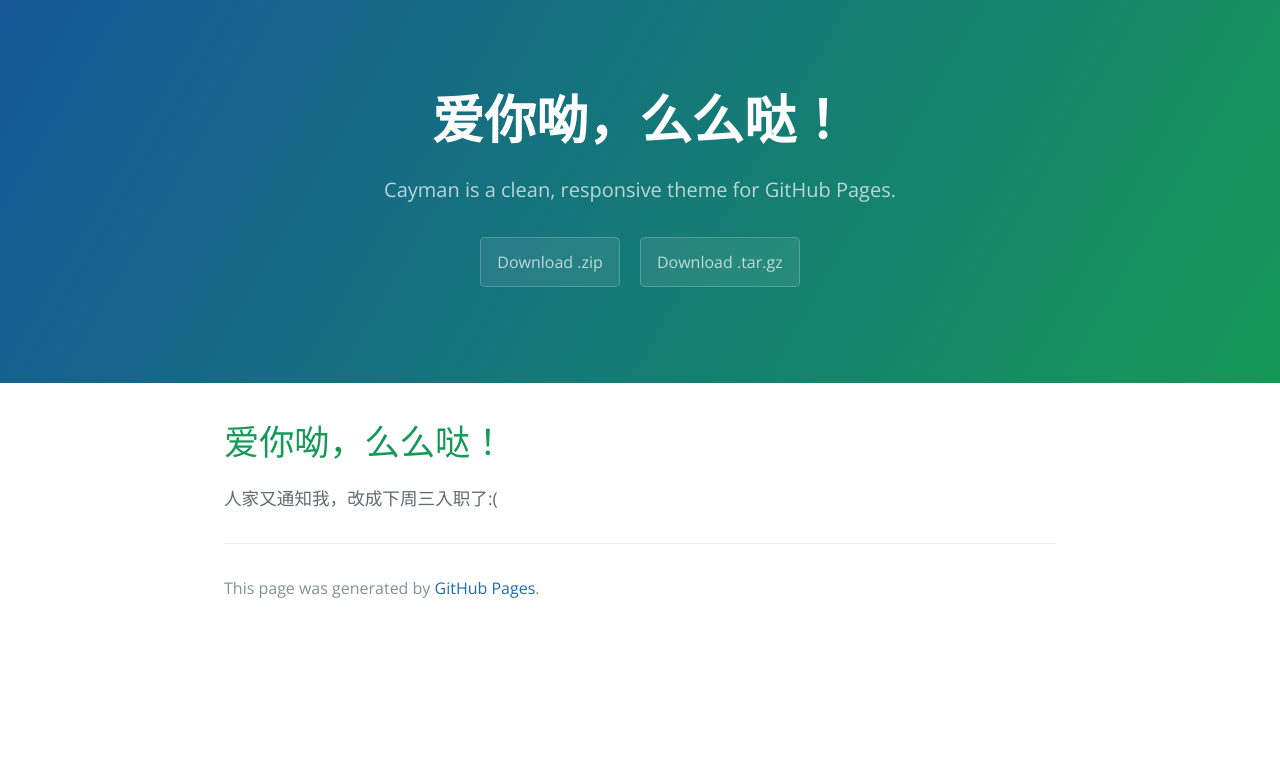
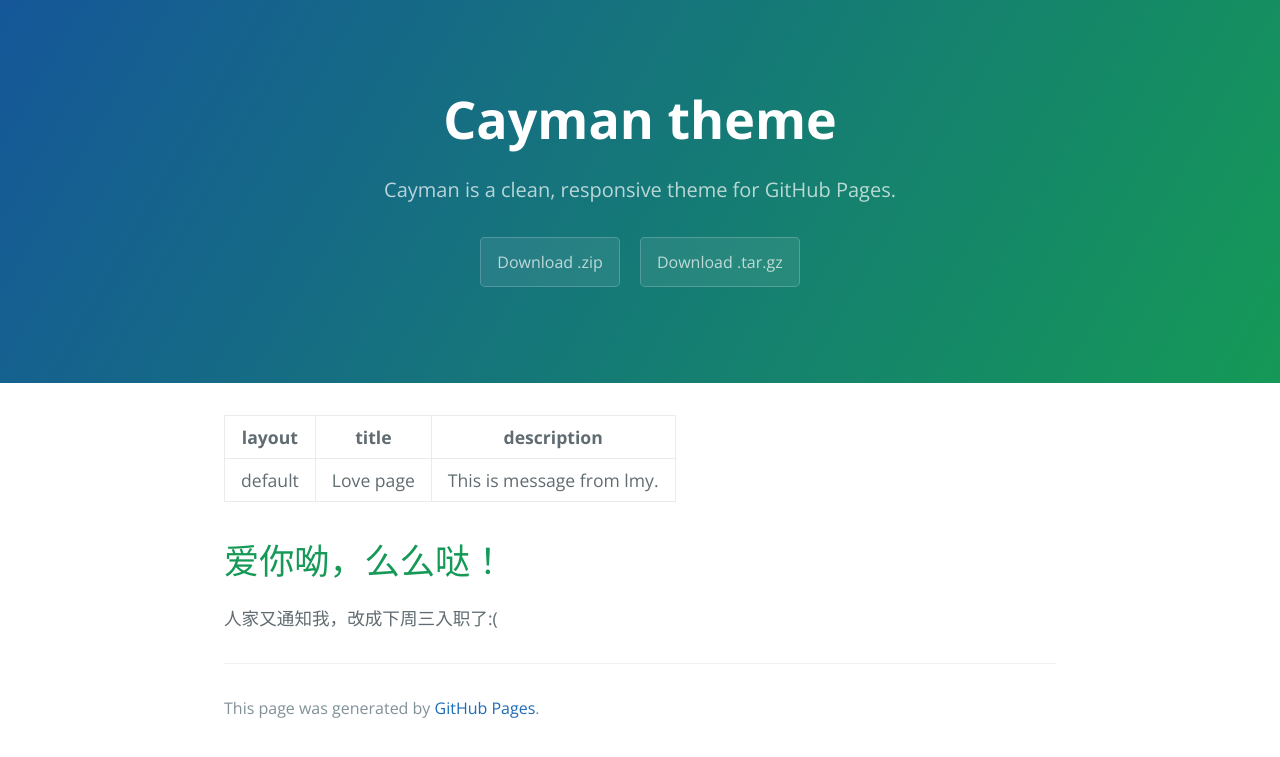
Before and after one commit to lumia65535/lumia65535.github.io, a Jekyll site: the page built from lxy.md, in a window 1280 px wide. Shown: the top 757 px of the page. Built offline with Jekyll 4.4.1, drawn with Linux system fonts in a browser that asks for light colours; our own code applies the rules of GitHub Pages for plain Markdown files.

Commit message:
deliver a love message

```diff
--- a/lxy.md
+++ b/lxy.md
@@ -1,3 +1,7 @@
+| layout  | title     | description               |
+| ------- | --------- | ------------------------- |
+| default | Love page | This is message from lmy. |
+
 # 爱你呦，么么哒！
 
 人家又通知我，改成下周三入职了:(
```
